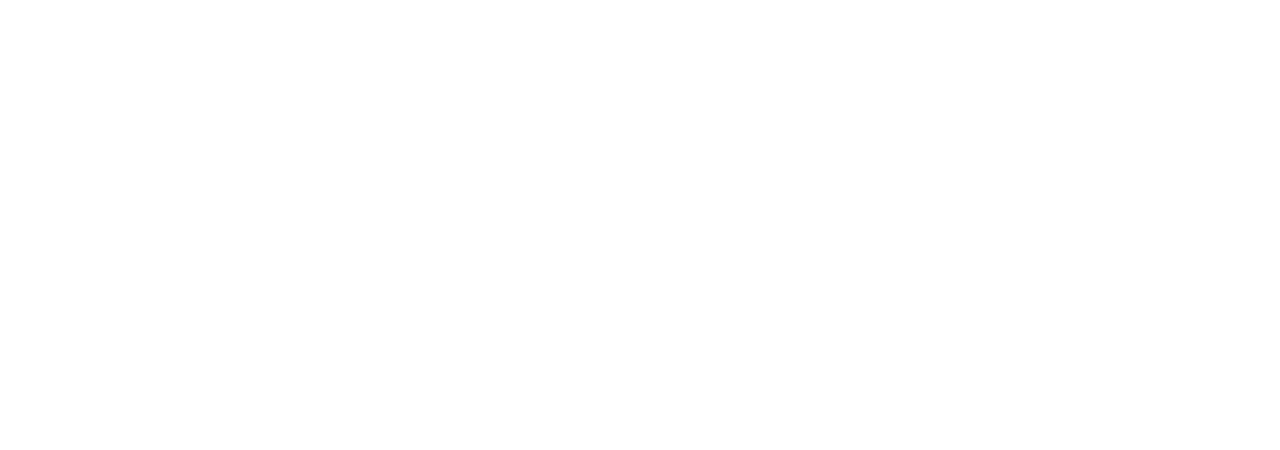
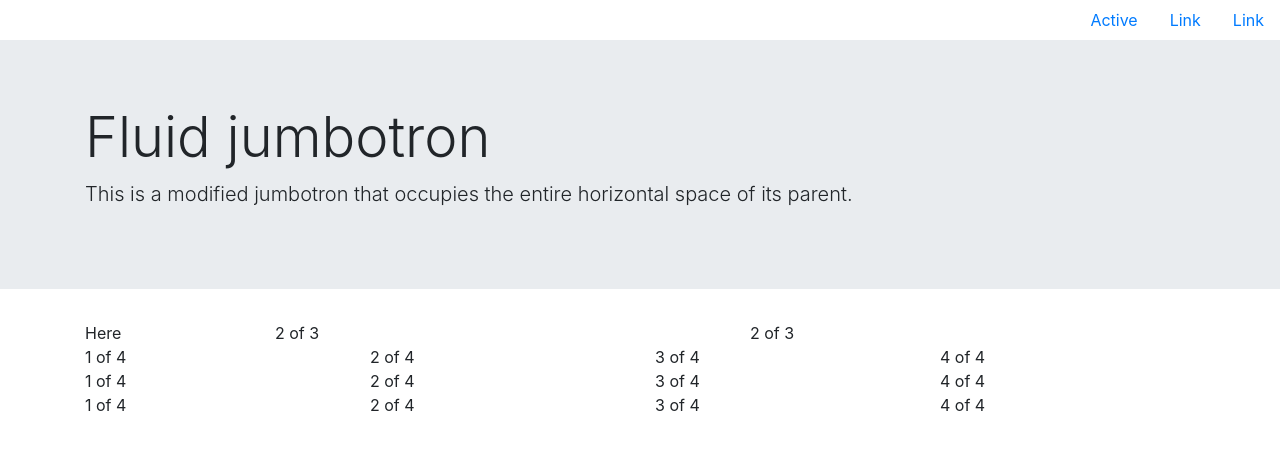
Before and after one commit to CIMSGit/Bootstrap-Portfolio, a plain HTML site: page index.html in a window 1280 px wide. Drawn offline with nearby package versions, Linux system fonts and the light colour scheme.

Commit message:
add jumbotron, the grid sytem and navbar

```diff
--- a/index.html
+++ b/index.html
@@ -9,7 +9,82 @@
     <link rel="stylesheet" href="./Assets/style.css">
 </head>
 <body>
+    <!-- Navbar -->
+    <ul class="nav justify-content-end">
+        <li class="nav-item">
+          <a class="nav-link active" href="#">Active</a>
+        </li>
+        <li class="nav-item">
+          <a class="nav-link" href="#">Link</a>
+        </li>
+        <li class="nav-item">
+          <a class="nav-link" href="#">Link</a>
+        </li>
 
+      </ul>
+<!-- Jumbotron  -->
+      <div class="jumbotron jumbotron-fluid">
+        <div class="container">
+          <h1 class="display-4">Fluid jumbotron</h1>
+          <p class="lead">This is a modified jumbotron that occupies the entire horizontal space of its parent.</p>
+        </div>
+      </div>
+      <!-- Grid system -->
+      <div class="container">
+        <div class="row">
+          <div class="col-2">
+           Here
+          </div>
+          <div class="col-5">
+            2 of 3
+          </div>
+          <div class="col-5">
+            2 of 3
+          </div>
+        </div>
+        <div class="row">
+          <div class="col-3">
+            1 of 4
+          </div>
+          <div class="col-3">
+            2 of 4
+          </div>
+          <div class="col-3">
+            3 of 4
+          </div>
+          <div class="col-3">
+            4 of 4
+          </div>
+        </div>
+        <div class="row">
+            <div class="col">
+              1 of 4
+            </div>
+            <div class="col">
+              2 of 4
+            </div>
+            <div class="col">
+              3 of 4
+            </div>
+            <div class="col">
+              4 of 4
+            </div>
+          </div> <div class="row">
+            <div class="col">
+              1 of 4
+            </div>
+            <div class="col">
+              2 of 4
+            </div>
+            <div class="col">
+              3 of 4
+            </div>
+            <div class="col">
+              4 of 4
+            </div>
+          </div>
+          </div>
+      </div>
 
 
     <script src="https://code.jquery.com/jquery-3.3.1.slim.min.js" integrity="sha384-q8i/X+965DzO0rT7abK41JStQIAqVgRVzpbzo5smXKp4YfRvH+8abtTE1Pi6jizo" crossorigin="anonymous"></script>
```
